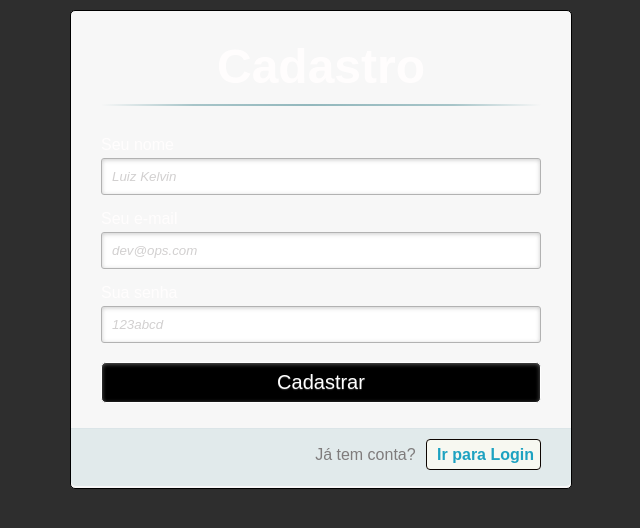
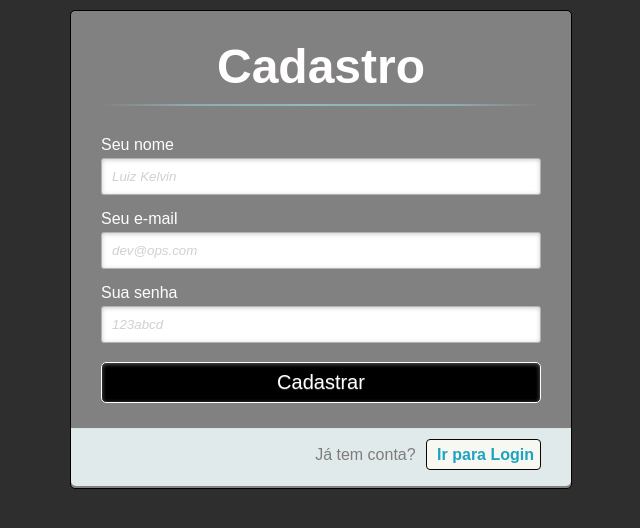
Before and after one commit to kwaark/lab-ERP-React, a React (Create React App) app: page / in a window 1280 px wide. Shown: the top 528 px of the page, without its empty margins (320-960 px from the left). Built offline with nearby package versions, Linux system fonts and the light colour scheme.

Commit message:
Update index.css

```diff
--- a/src/index.css
+++ b/src/index.css
@@ -153,7 +153,7 @@ input[type="submit"]:hover{
   width: 88%;
   padding: 18px 6% 60px 6%;
   margin: 0 0 35px 0;
-  background: rgb(247, 247, 247);
+  background: rgb(129, 129, 129);
   border: 1px solid rgba(0, 0, 0);
 
   -webkit-box-shadow: 5px;
```
